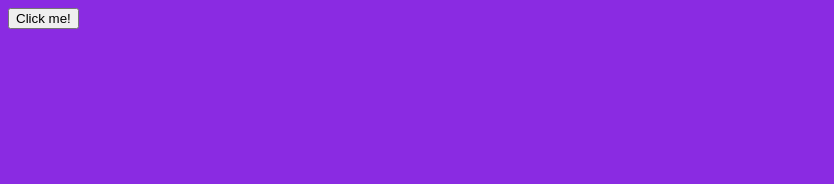
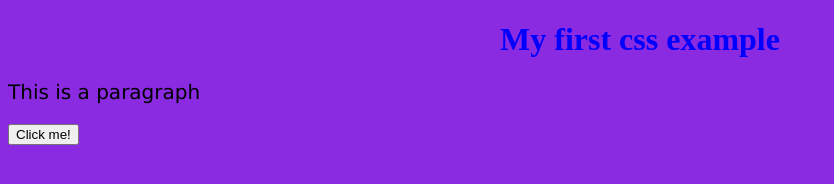
Before and after one commit to kapadev1/frontend-startup, a plain HTML site: page index.html in a window 1280 px wide. Shown: the whole page, without its empty margins (0-834 px from the left). Drawn offline with Linux system fonts and the light colour scheme.

Commit message:
update css

```diff
--- a/index.html
+++ b/index.html
@@ -1,6 +1,8 @@
 <!DOCTYPE html>
 <html lang="en">
 <head>
+    <h1>My first css example</h1>
+    <p>This is a paragraph</p>
     <meta charset="UTF-8">
     <meta http-equiv="X-UA-Compatible" content="IE=edge">
     <meta name="viewport" content="width=device-width, initial-scale=1.0">
--- a/style.css
+++ b/style.css
@@ -1,3 +1,14 @@
 body{
     background-color: blueviolet;
+
 }
+
+h1{
+    color: blue;
+    text-align: center;
+}
+
+p{
+    font-family: verdana;
+    font-size: 20px;
+}
```
